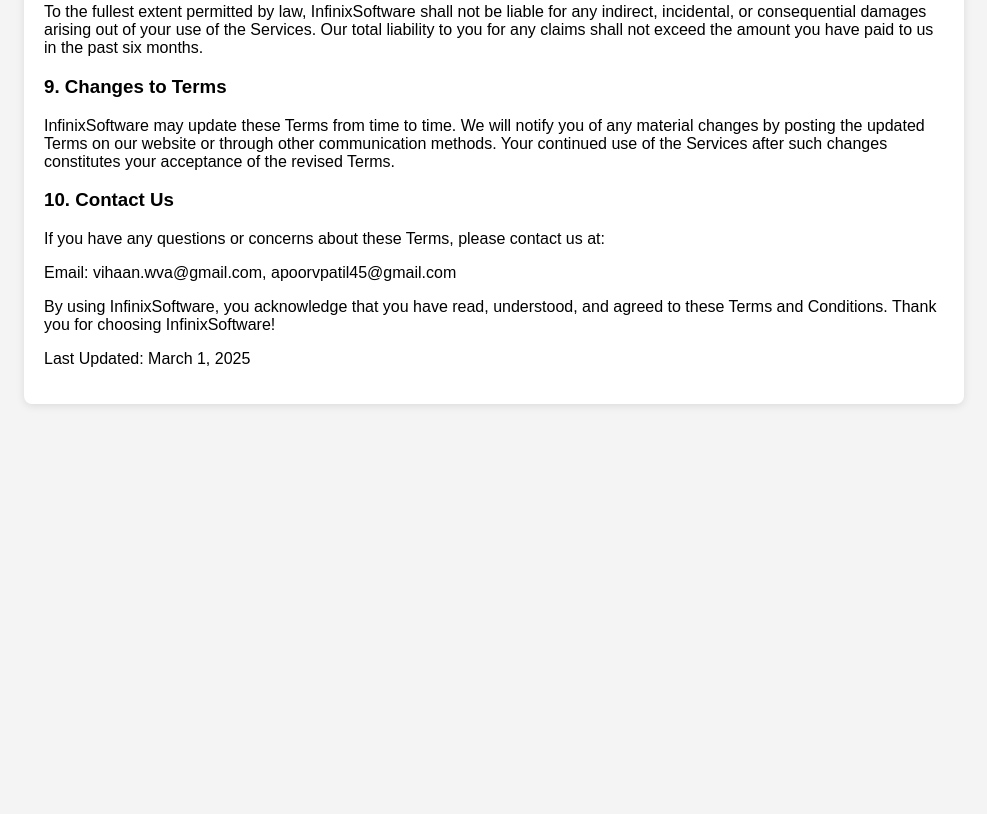
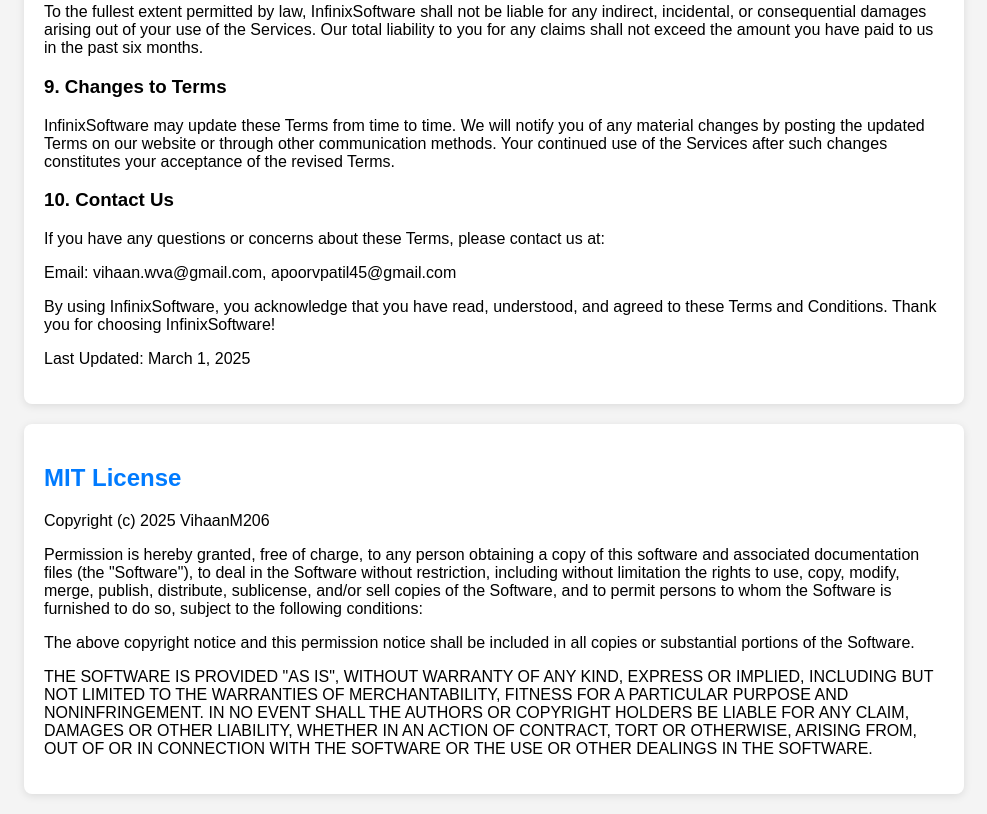
Before and after one commit to VihaanM206/InfinixSoftware.github.io, a plain HTML site: page index.html in a window 1280 px wide. Shown: the part 1585-2399 px from the top of the page, without its empty margins (146-1133 px from the left). Before the commit the page ends 2009 px from the top, so only its background shows below. Drawn offline with Linux system fonts and the light colour scheme.

Commit message:
Update index.html

```diff
--- a/index.html
+++ b/index.html
@@ -68,7 +68,7 @@
             background-color: #0056b3;
         }
         /* Styling for Terms and Conditions section */
-        .terms-section {
+        .terms-section, .license-section {
             max-width: 900px;
             margin: 20px auto;
             padding: 20px;
@@ -76,7 +76,7 @@
             border-radius: 8px;
             box-shadow: 0 2px 8px rgba(0, 0, 0, 0.1);
         }
-        .terms-section h2 {
+        .terms-section h2, .license-section h2 {
             color: #007BFF;
         }
     </style>
@@ -88,6 +88,8 @@
         <button class="about-button" onclick="scrollToAbout()">About</button>
         <!-- Terms and Conditions button -->
         <button class="about-button" onclick="scrollToTerms()">Terms and Conditions</button>
+        <!-- License button -->
+        <button class="about-button" onclick="scrollToLicense()">License</button>
     </header>
 
     <section id="about">
@@ -157,6 +159,27 @@
         <p>Last Updated: March 1, 2025</p>
     </section>
 
+    <!-- License Section -->
+    <section id="license" class="license-section">
+        <h2>MIT License</h2>
+        <p>Copyright (c) 2025 VihaanM206</p>
+        <p>Permission is hereby granted, free of charge, to any person obtaining a copy
+            of this software and associated documentation files (the "Software"), to deal
+            in the Software without restriction, including without limitation the rights
+            to use, copy, modify, merge, publish, distribute, sublicense, and/or sell
+            copies of the Software, and to permit persons to whom the Software is
+            furnished to do so, subject to the following conditions:</p>
+        <p>The above copyright notice and this permission notice shall be included in all
+            copies or substantial portions of the Software.</p>
+        <p>THE SOFTWARE IS PROVIDED "AS IS", WITHOUT WARRANTY OF ANY KIND, EXPRESS OR
+            IMPLIED, INCLUDING BUT NOT LIMITED TO THE WARRANTIES OF MERCHANTABILITY,
+            FITNESS FOR A PARTICULAR PURPOSE AND NONINFRINGEMENT. IN NO EVENT SHALL THE
+            AUTHORS OR COPYRIGHT HOLDERS BE LIABLE FOR ANY CLAIM, DAMAGES OR OTHER
+            LIABILITY, WHETHER IN AN ACTION OF CONTRACT, TORT OR OTHERWISE, ARISING FROM,
+            OUT OF OR IN CONNECTION WITH THE SOFTWARE OR THE USE OR OTHER DEALINGS IN THE
+            SOFTWARE.</p>
+    </section>
+
     <footer>
         <p>&copy; 2025 Infinix Software. All rights reserved.</p>
     </footer>
@@ -171,6 +194,11 @@
         function scrollToTerms() {
             document.getElementById("terms").scrollIntoView({ behavior: 'smooth' });
         }
+
+        // JavaScript function to scroll to the License section smoothly
+        function scrollToLicense() {
+            document.getElementById("license").scrollIntoView({ behavior: 'smooth' });
+        }
     </script>
 </body>
 </html>
```
